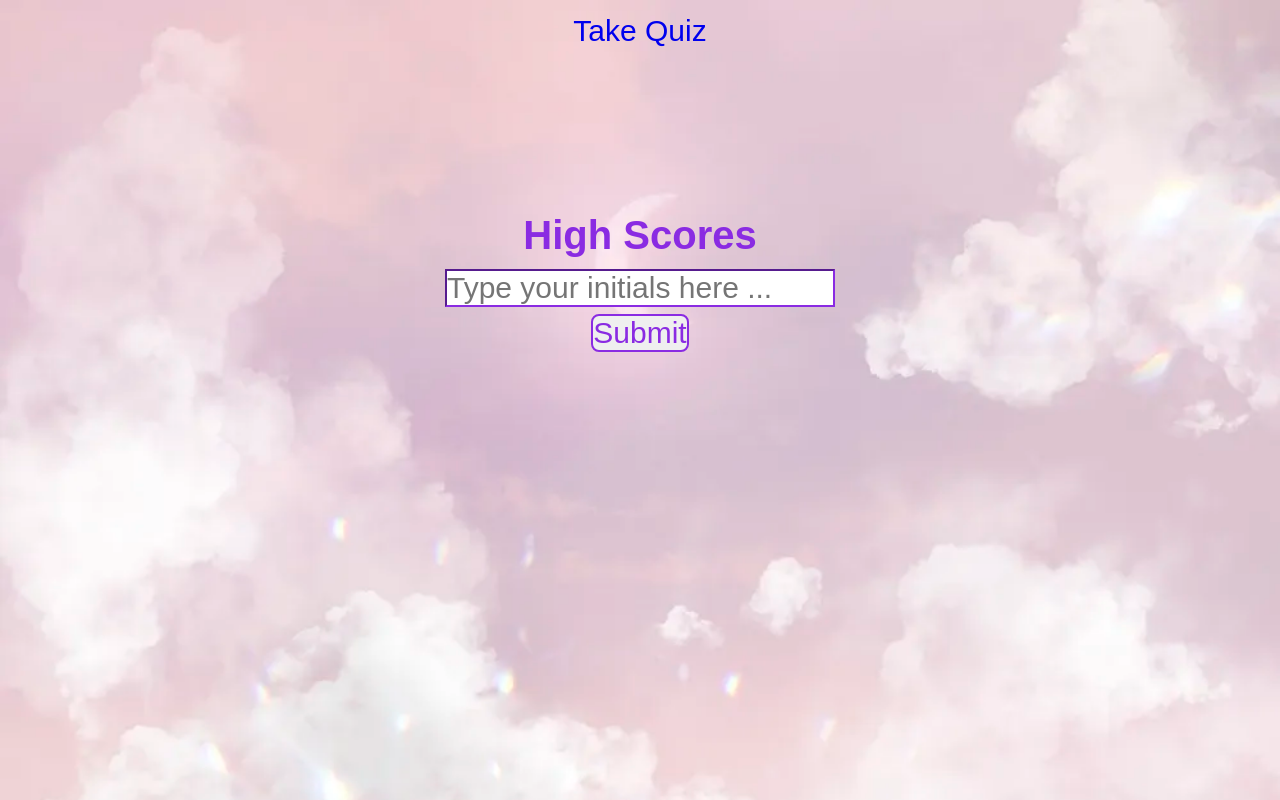
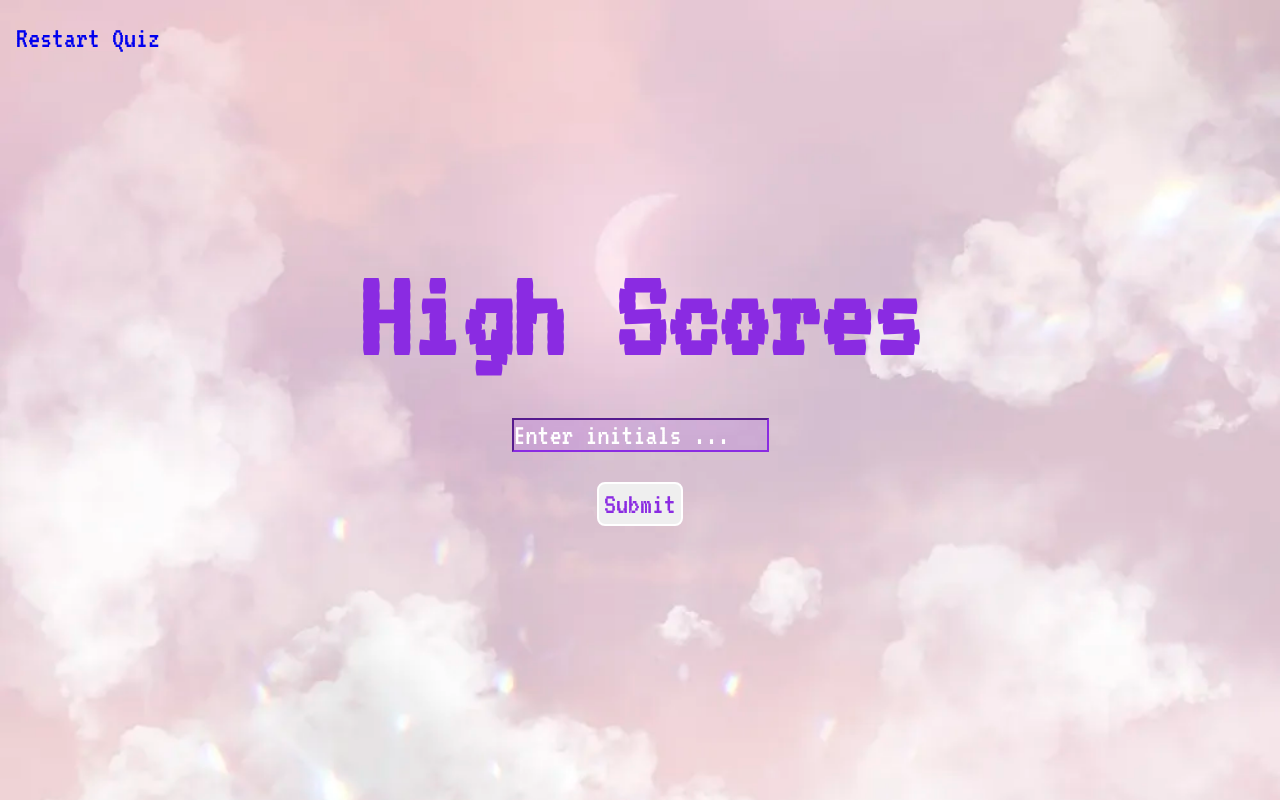
Before and after one commit to tanglero4/Code-Quiz, a plain HTML site: page viewhighscores.html in a window 1280 px wide. Drawn offline with nearby package versions, Linux system fonts and the light colour scheme.

Commit message:
Updated styling including colors,fonts,spacing,etc

```diff
--- a/assets/javascript.js
+++ b/assets/javascript.js
@@ -102,11 +102,9 @@ function checkAnswer() {
   }
 }
 
-
 btn.addEventListener(`click`, showQuestion);
 
 // directs to view highscores page
 function showHighScores() {
-
   window.location.href = "viewhighscores.html";
 }
--- a/assets/styles.css
+++ b/assets/styles.css
@@ -12,18 +12,16 @@ header ul {
   display: flex;
   justify-content: space-between;
   color: var(--main);
+  margin: -30px 30px;
 }
 li {
   text-decoration: none;
-  padding: 1vh;
-  border-radius: 4px;
 }
 a {
   text-decoration: none;
 }
 main {
-  padding-top: 20vh;
-  padding-bottom: 4vh;
+  padding: 25vh 7vh 4vh 7vh;
 }
 
 h1 {
@@ -35,16 +33,37 @@ h2 {
   color: var(--main);
 }
 button {
-  border: 2px solid var(--main);
+  border: 2px solid white;
   border-radius: 8px;
   color: var(--main);
+  margin: 3vh 1vh;
+  padding: 5px;
 }
 button:hover {
   cursor: pointer;
 }
+
 input {
+  background-color: rgba(137, 43, 226, 0.146);
   border-color: var(--main);
-  color: rgb(50, 241, 187);
+  color: var(--main);
+}
+ol {
+  color: var(--main);
+}
+::placeholder {
+  color: white;
+}
+.arcade {
+  font-family: "VT323", monospace;
+}
+.arcade h1 {
+  font-size: 8rem;
+}
+
+#restart-quiz {
+  text-align: left;
+  padding: 2vh;
 }
 .hide {
   display: none;
--- a/viewhighscores.html
+++ b/viewhighscores.html
@@ -6,13 +6,18 @@
     <meta name="viewport" content="width=device-width, initial-scale=1.0" />
     <link rel="stylesheet" href="./assets/reset.css" />
     <link rel="stylesheet" href="./assets/styles.css" />
+    <link rel="preconnect" href="https://fonts.googleapis.com" />
+    <link rel="preconnect" href="https://fonts.gstatic.com" crossorigin />
+    <link
+      href="https://fonts.googleapis.com/css2?family=VT323&display=swap"
+      rel="stylesheet" />
     <title>View High Scores</title>
   </head>
-  <body>
+  <body class="arcade">
     <nav>
       <ul id="restart-quiz">
         <li>
-          <a href="index.html">Take Quiz</a>
+          <a href="index.html">Restart Quiz</a>
         </li>
       </ul>
     </nav>
@@ -21,13 +26,12 @@
       <form id="user-form">
         <input
           type="text"
-          placeholder="Type your initials here ..."
+          placeholder="Enter initials ..."
           id="user-initial"
           name="user-initial" />
       </form>
       <button class="btn">Submit</button>
       <ol type="1"></ol>
-
       <script src="https://code.jquery.com/jquery-3.5.1.min.js"></script>
       <script src="./assets/javascript.js"></script>
       <script src="./assets/scores.js"></script>
```
